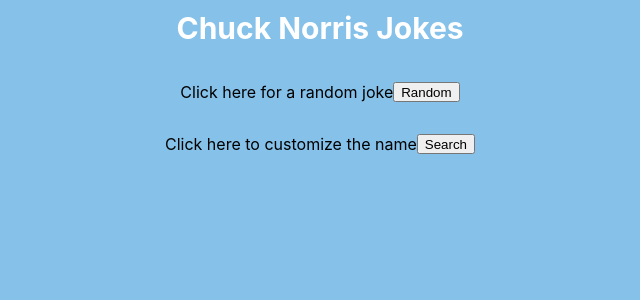
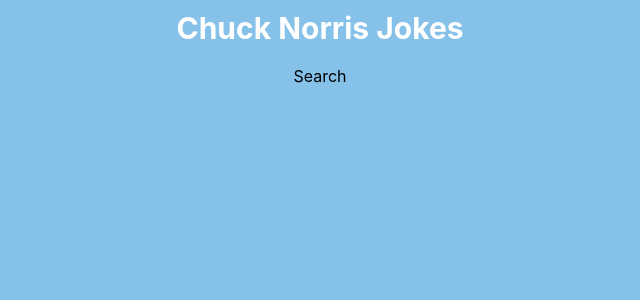
Before and after one commit to Littletreasure/chuck_test_fe, a React (Create React App) app: page / in a window 1280 px wide. Both pictures are taken after a click on the button "Search". Shown: the top 300 px of the page, without its empty margins (320-960 px from the left). Built offline with nearby package versions, Linux system fonts and the light colour scheme.

Commit message:
implemented random joke button

```diff
--- a/package.json
+++ b/package.json
@@ -6,6 +6,7 @@
     "@testing-library/jest-dom": "^4.2.4",
     "@testing-library/react": "^9.4.1",
     "@testing-library/user-event": "^7.2.1",
+    "axios": "^0.19.2",
     "react": "^16.12.0",
     "react-dom": "^16.12.0",
     "react-scripts": "3.4.0"
--- a/src/App.js
+++ b/src/App.js
@@ -2,17 +2,30 @@
 import "./styles/App.css";
 import Header from "./components/Header";
 import Buttons from "./components/Buttons";
+import Joke from "./components/Joke";
+import * as api from "./utils/api";
 
 class App extends Component {
   state = {
     clicked: false,
     joke: null
   };
+  handleClick = () => {
+    api.getJoke().then(joke => {
+      this.setState({ joke: joke, clicked: true });
+    });
+  };
+
   render() {
+    const { clicked, joke } = this.state;
     return (
       <div className="App">
         <Header />
-        <Buttons />
+        {clicked ? (
+          <Joke joke={joke} />
+        ) : (
+          <Buttons handleClick={this.handleClick} />
+        )}
       </div>
     );
   }
--- a/src/components/Buttons.js
+++ b/src/components/Buttons.js
@@ -1,25 +1,48 @@
 import React, { Component } from "react";
 import "../styles/Buttons.css";
+import Search from "./Search";
 
 class Buttons extends Component {
   state = {
-    modalVisible: false
+    clicked: false
+  };
+
+  onClickRand = event => {
+    this.props.handleClick();
+  };
+
+  onClickSearch = event => {
+    this.setState({ clicked: true });
   };
   render() {
     return (
       <div className="Main">
+        {!this.state.clicked ? (
+          <div>
             <div className="Buttons">
               <p>Click here for a random joke</p>
-          <button className="Button" type="submit">
+              <button
+                className="Button"
+                type="submit"
+                onClick={this.onClickRand}
+              >
                 Random
               </button>
             </div>
             <div className="Buttons">
               <p>Click here to customize the name</p>
-          <button className="Button" type="submit">
+              <button
+                className="Button"
+                type="submit"
+                onClick={this.onClickSearch}
+              >
                 Search
               </button>
             </div>
+          </div>
+        ) : (
+          <Search />
+        )}
       </div>
     );
   }
--- a/src/components/Joke.js
+++ b/src/components/Joke.js
@@ -0,0 +1,12 @@
+import React from "react";
+import "../styles/Joke.css";
+
+const Joke = props => {
+  return (
+    <header>
+      <h1 className="Joke">{props.joke}</h1>
+    </header>
+  );
+};
+
+export default Joke;
--- /dev/null
+++ b/src/components/Search.js
@@ -0,0 +1,14 @@
+import React, { Component } from "react";
+import "../styles/Search.css";
+
+class Search extends Component {
+  state = {
+    firstName: null,
+    lastName: null
+  };
+  render() {
+    return <div>Search</div>;
+  }
+}
+
+export default Search;
--- /dev/null
+++ b/src/styles/Joke.css
@@ -0,0 +1,3 @@
+.Joke {
+  font-size: 20px;
+}
--- /dev/null
+++ b/src/utils/api.js
@@ -0,0 +1,11 @@
+import axios from "axios";
+
+export const getJoke = () => {
+  return axios
+    .get(
+      "http://api.icndb.com/jokes/random?exclude=[explicit]&&escape=javascript"
+    )
+    .then(response => {
+      return response.data.value.joke;
+    });
+};
```
Also changed, not shown: src/styles/Search.css (added), 1 other file (tests, documents, lock files or other folders). Lines whose indentation alone changed are shown as unchanged.
